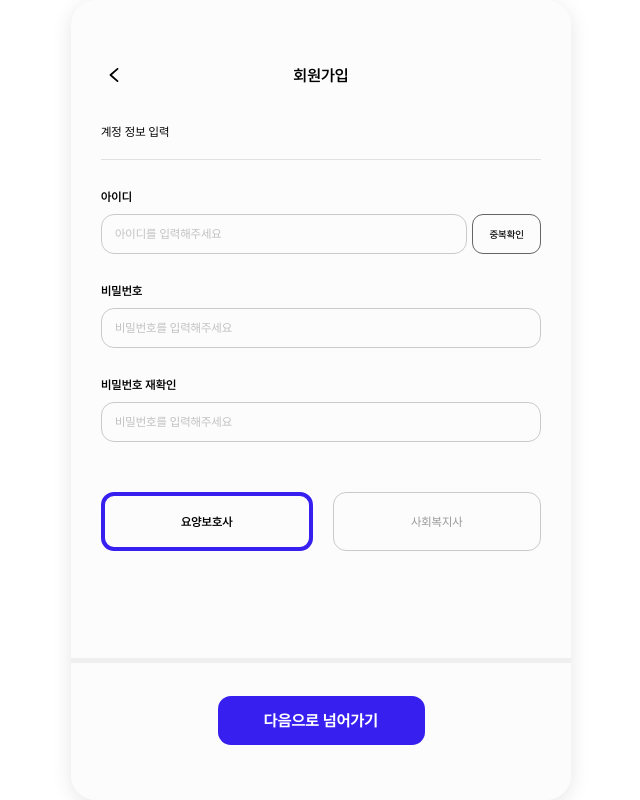
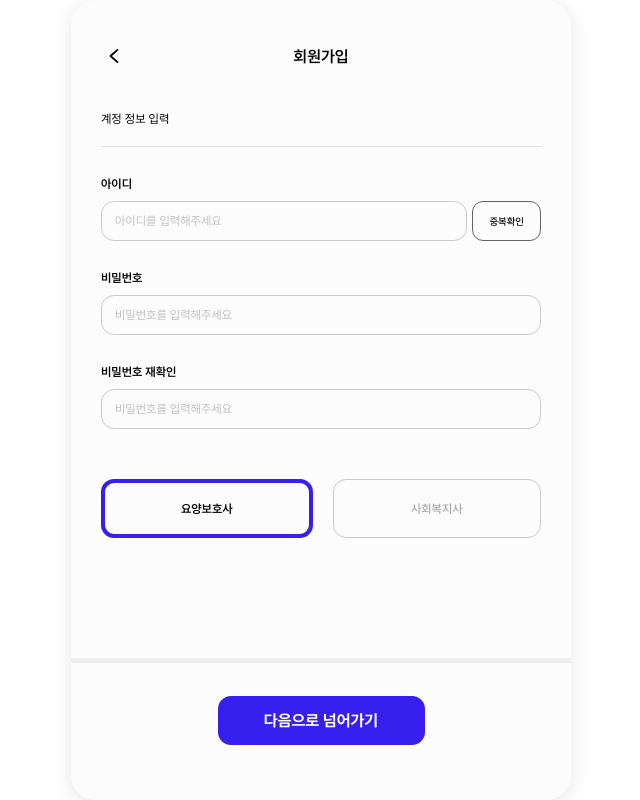
Before and after one commit to Maeum-Eum/Maeum-Eum-Front, a React (Vite) app: page /signup in a window 1280 px wide. Shown: the whole page, without its empty margins (319-959 px from the left). Built offline with nearby package versions, Linux system fonts and the light colour scheme.

Commit message:
헤더 영역 조절

```diff
--- a/src/components/SignUp/SignUpHeader.tsx
+++ b/src/components/SignUp/SignUpHeader.tsx
@@ -22,9 +22,8 @@ const HeaderWrapper = styled.div`
   display: flex;
   justify-content: center;
   ${({ theme }) => theme.fontStyles.headingSB}
-  margin-top: 4.0rem;
   align-items: center;
-  height: 7rem;
+  height: 11.2rem;
 `;
 
 const BackIcon = styled.button`
--- a/src/components/SignUp/SignUpLayout.tsx
+++ b/src/components/SignUp/SignUpLayout.tsx
@@ -43,7 +43,6 @@ const Line = styled.div`
 `;
 const Title = styled.span`
   margin-left: 3rem;
-  margin-top: 1.5rem;
   ${({ theme }) => theme.fontStyles.bodyMediumR};
 `;
 
```
